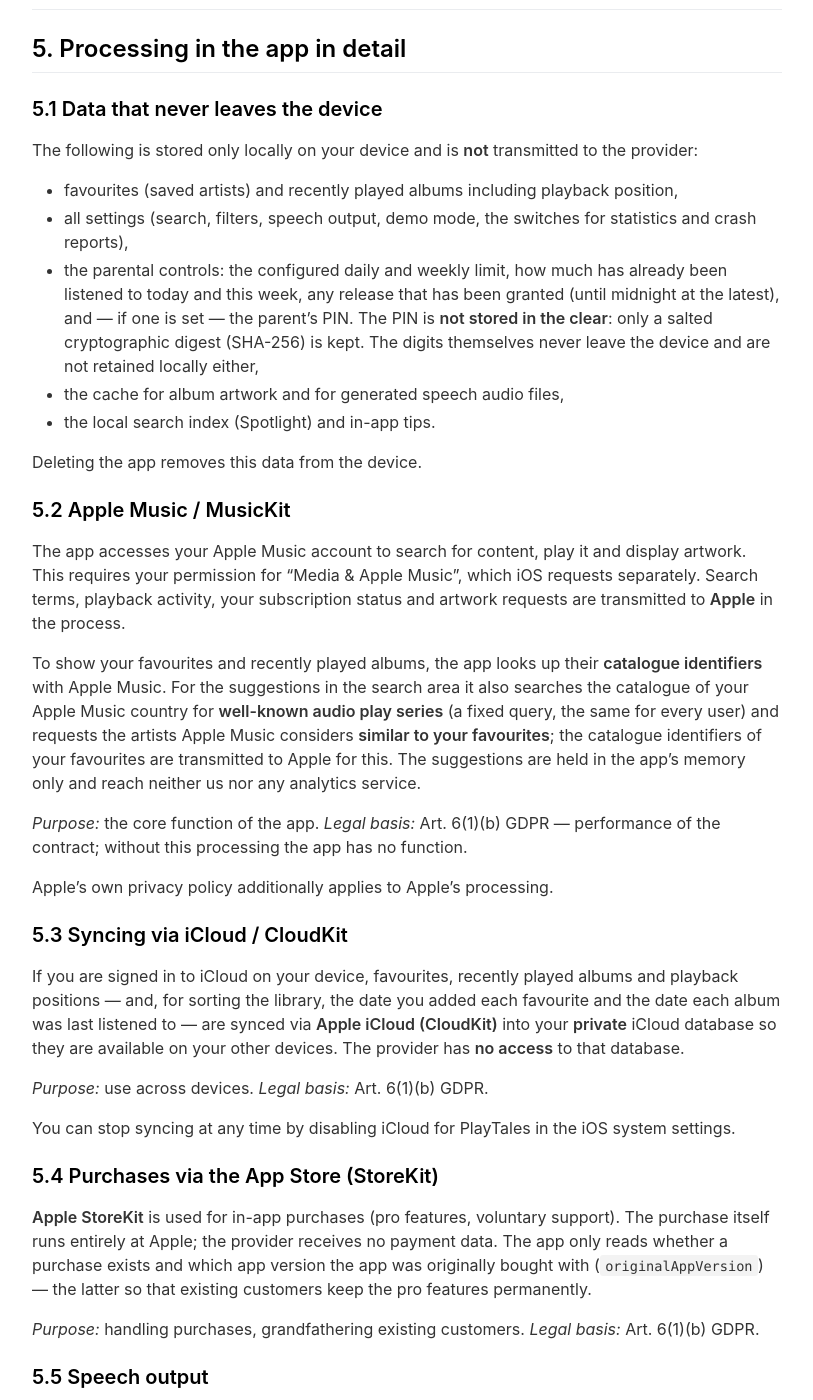
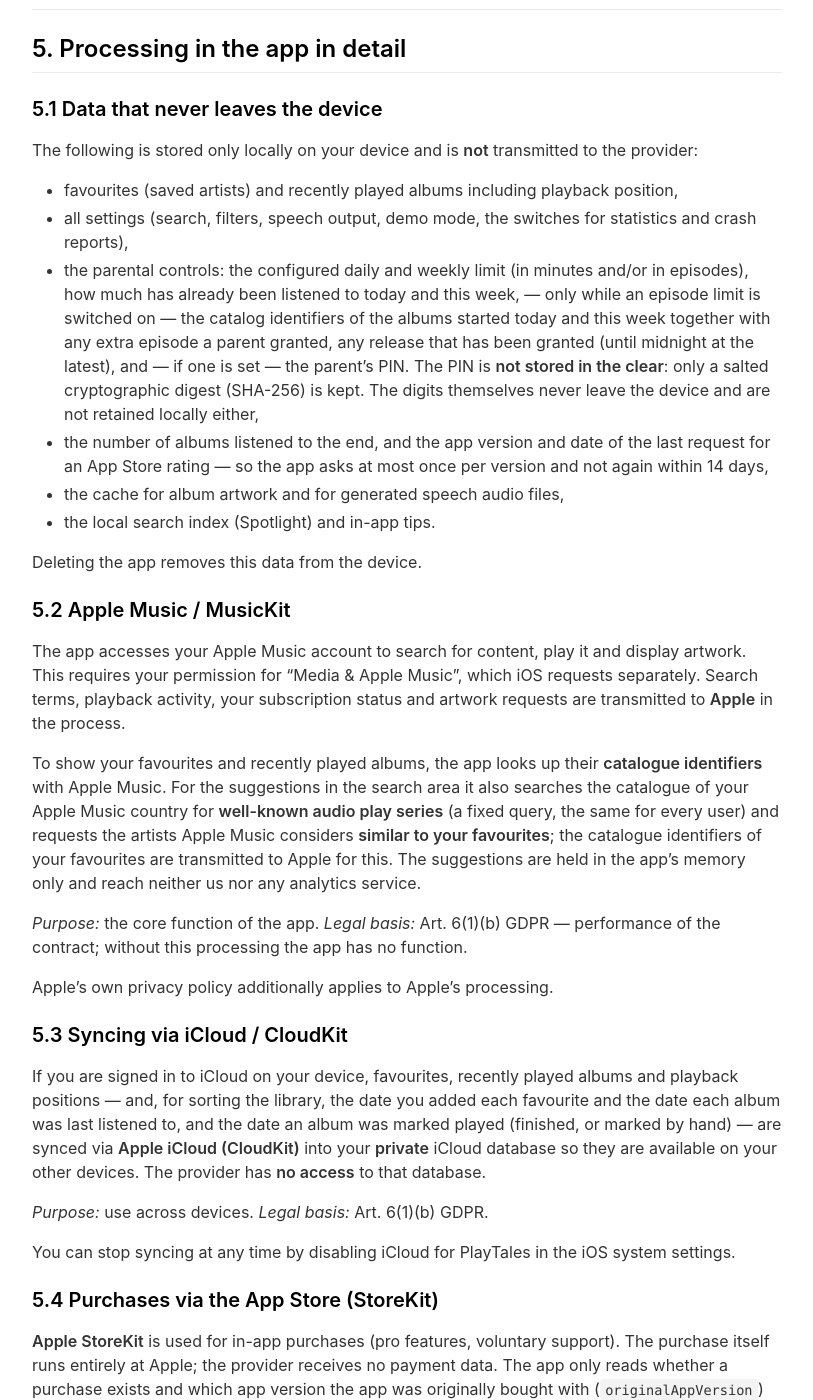
Before and after one commit to pkurzok/PlayTales-Web, a Jekyll site: the page built from _pages/privacypolicy.md, in a window 1280 px wide and 1400 px high, scrolled down 2256 px. Shown: the whole window, without its empty margins (233-1046 px from the left). Built offline with Jekyll 4.4.1, drawn with Linux system fonts in a browser that asks for light colours; nearby versions of some CDN libraries; some of the changed text lies outside the part shown.

Commit message:
Privacy policy: episode limits, the rating request and the played mark (1.10.0) (#13)
- Parental controls: limits can also count episodes; while one is on, the
  catalog ids of the albums started today and this week, and any extra
  episode granted, stay on the device. Analytics still name only which
  limit was switched — never a number, a duration or the episodes.
- Rating request: the count of albums finished and the version and date
  of the last request stay on the device.
- Played episodes: the date an album was marked played syncs through the
  private iCloud database and is part of the backup.

Co-authored-by: Claude Opus 5.5 <noreply@anthropic.com>

```diff
--- a/_pages/privacypolicy.md
+++ b/_pages/privacypolicy.md
@@ -104,10 +104,14 @@ The following is stored only locally on your device and is **not** transmitted t
 * favourites (saved artists) and recently played albums including playback position,
 * all settings (search, filters, speech output, demo mode, the switches for statistics and crash
   reports),
-* the parental controls: the configured daily and weekly limit, how much has already been listened
-  to today and this week, any release that has been granted (until midnight at the latest), and — if
+* the parental controls: the configured daily and weekly limit (in minutes and/or in episodes), how
+  much has already been listened to today and this week, — only while an episode limit is switched
+  on — the catalog identifiers of the albums started today and this week together with any extra
+  episode a parent granted, any release that has been granted (until midnight at the latest), and — if
   one is set — the parent's PIN. The PIN is **not stored in the clear**: only a salted cryptographic digest (SHA-256) is kept.
   The digits themselves never leave the device and are not retained locally either,
+* the number of albums listened to the end, and the app version and date of the last request for
+  an App Store rating — so the app asks at most once per version and not again within 14 days,
 * the cache for album artwork and for generated speech audio files,
 * the local search index (Spotlight) and in-app tips.
 
@@ -137,7 +141,8 @@ Apple's own privacy policy additionally applies to Apple's processing.
 
 If you are signed in to iCloud on your device, favourites, recently played albums and playback
 positions — and, for sorting the library, the date you added each favourite and the date each album
-was last listened to — are synced via **Apple iCloud (CloudKit)** into your **private** iCloud
+was last listened to, and the date an album was marked played (finished, or marked by hand) — are
+synced via **Apple iCloud (CloudKit)** into your **private** iCloud
 database so they
 are available on your other devices. The provider has **no access** to that database.
 
@@ -184,10 +189,10 @@ with related technical attributes (such as which speech method was used, whether
 active, the number of favourites), the app version originally purchased, and a **device-bound
 identifier** (the *vendor ID* assigned by Apple) that groups the events of one device.
 
-For the parental controls, the only things transmitted are **whether** a daily or weekly limit was
-switched on or off, **which** of the two it was, whether a PIN is set, and that a release was
-used — without saying whether it was for the rest of the day or for a few minutes. The configured duration, the time actually listened to and the PIN itself are **not
-transmitted** — how long a child may listen is a parenting decision, not a technical fact about the
+For the parental controls, the only things transmitted are **whether** a daily or weekly limit — by time
+or by episodes — was switched on or off, **which** one it was, whether a PIN is set, and that a release was
+used — without saying whether it was for the rest of the day or for a few minutes. The configured duration or number, the time actually listened to, which episodes were
+started and the PIN itself are **not transmitted** — how long a child may listen is a parenting decision, not a technical fact about the
 app.
 
 **This identifier is pseudonymous, not anonymous.** It is not linked to a name, an e-mail address
@@ -233,8 +238,8 @@ Reports*. Switching it off takes effect immediately, not at the next launch.
 
 ### 5.8 Backup and restore
 
-You can export your favourites (with the date you added each one) and your history to a file and
-import them again. This is triggered
+You can export your favourites (with the date you added each one), your history and the albums
+marked played to a file and import them again. This is triggered
 solely by you; the file is saved to the location you choose. The provider does not receive it.
 
 *Legal basis:* Art. 6(1)(b) GDPR.
```
Also changed, not shown: other parts of _pages/privacypolicy.md (+1 -1 lines).
